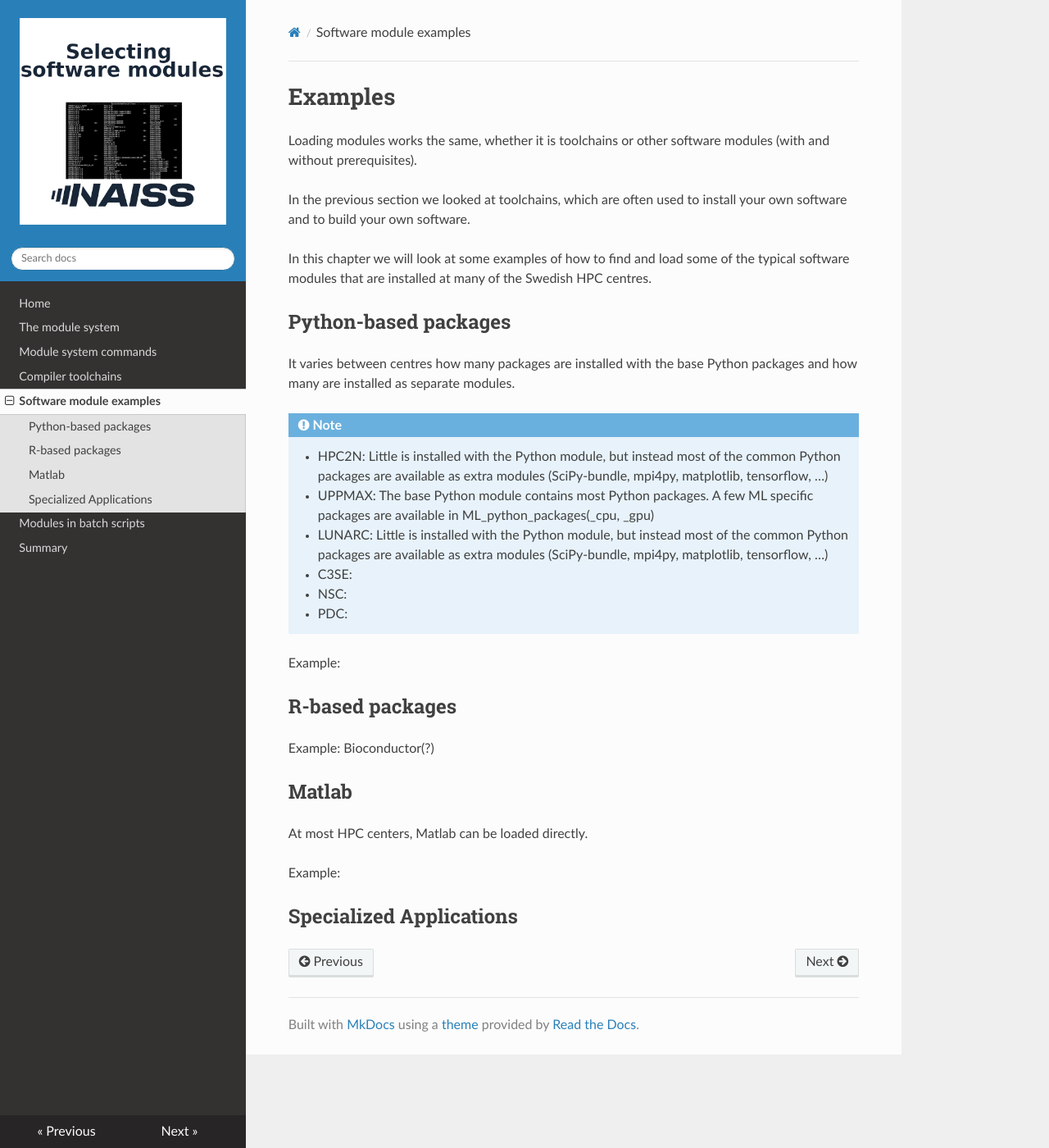
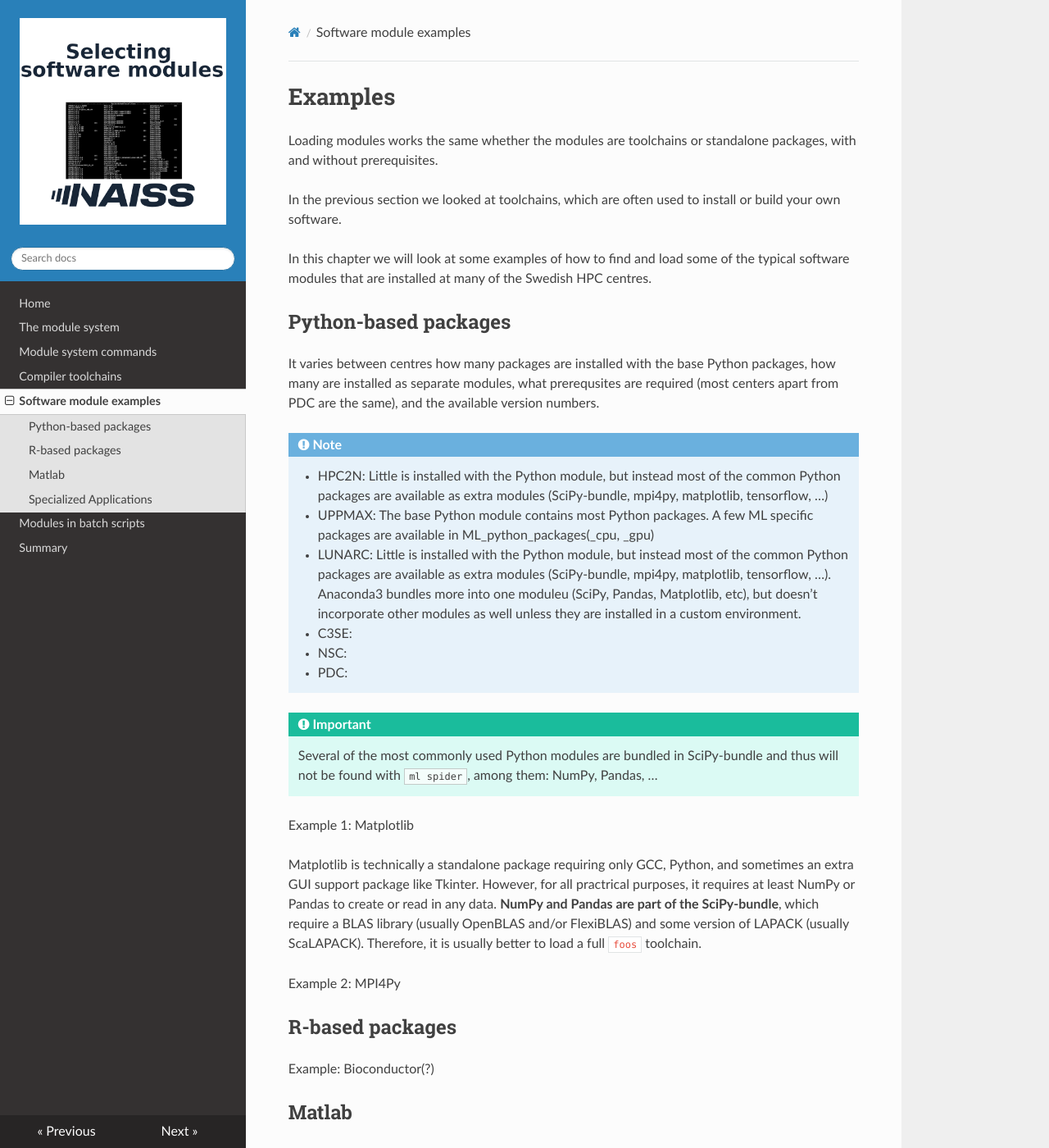
Before and after one commit to hpc2n/selecting-modules, an MkDocs documentation site: the page built from docs/programs.md, in a window 1280 px wide and 1400 px high. Shown: the whole window at 82% size. Built offline with MkDocs 1.6.1, drawn with Linux system fonts in a browser that asks for light colours; nearby versions of some CDN libraries.

Commit message:
Update programs.md
can't work on this train

```diff
--- a/docs/programs.md
+++ b/docs/programs.md
@@ -1,26 +1,37 @@
 # Examples
 
-Loading modules works the same, whether it is toolchains or other software modules (with and without prerequisites).
+Loading modules works the same whether the modules are toolchains or standalone packages, with and without prerequisites.
 
-In the previous section we looked at toolchains, which are often used to install your own software and to build your own software.
+In the previous section we looked at toolchains, which are often used to install or build your own software.
 
 In this chapter we will look at some examples of how to find and load some of the typical software modules that are installed at many of the Swedish HPC centres.
 
 
 ## Python-based packages
 
-It varies between centres how many packages are installed with the base Python packages and how many are installed as separate modules.
+It varies between centres how many packages are installed with the base Python packages, how many are installed as separate modules, what prerequsites are required (most centers apart from PDC are the same), and the available version numbers.
 
 !!! note
 
     - HPC2N: Little is installed with the Python module, but instead most of the common Python packages are available as extra modules (SciPy-bundle, mpi4py, matplotlib, tensorflow, ...)
     - UPPMAX: The base Python module contains most Python packages. A few ML specific packages are available in ML_python_packages(_cpu, _gpu)
-    - LUNARC: Little is installed with the Python module, but instead most of the common Python packages are available as extra modules (SciPy-bundle, mpi4py, matplotlib, tensorflow, ...)
+    - LUNARC: Little is installed with the Python module, but instead most of the common Python packages are available as extra modules (SciPy-bundle, mpi4py, matplotlib, tensorflow, ...). Anaconda3 bundles more into one moduleu (SciPy, Pandas, Matplotlib, etc), but doesn't incorporate other modules as well unless they are installed in a custom environment.
     - C3SE:
     - NSC:
     - PDC:
 
-Example:
+!!! important
+
+    Several of the most commonly used Python modules are bundled in SciPy-bundle and thus will not be found with `ml spider`, among them: NumPy, Pandas, ...
+
+
+Example 1: Matplotlib
+
+Matplotlib is technically a standalone package requiring only GCC, Python, and sometimes an extra GUI support package like Tkinter. However, for all practrical purposes, it requires at least NumPy or Pandas to create or read in any data. **NumPy and Pandas are part of the SciPy-bundle**, which require a BLAS library (usually OpenBLAS and/or FlexiBLAS) and some version of LAPACK (usually ScaLAPACK). Therefore, it is usually better to load a full `foos` toolchain.
+
+Example 2: MPI4Py
+
+
 
 ## R-based packages
 
```
